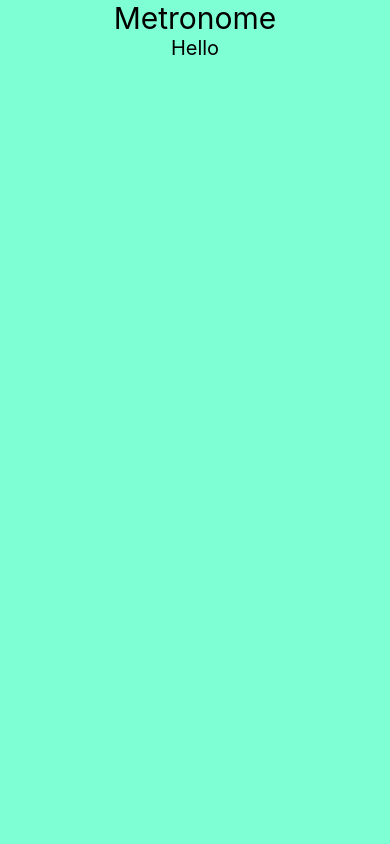
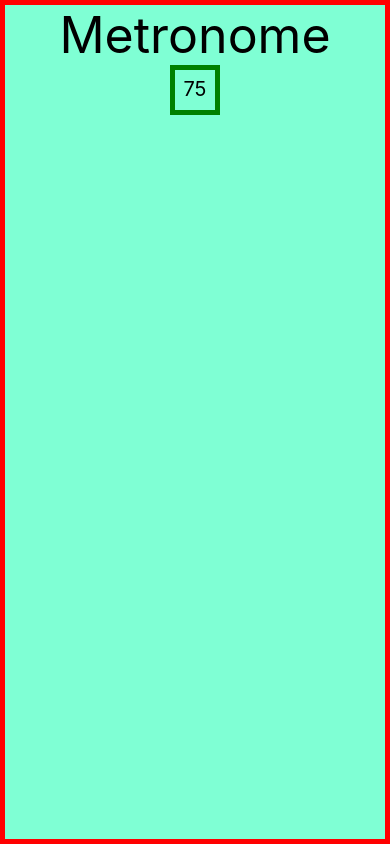
Before and after one commit to Schmillet/MinimalMetronome, a React Native app: screen / in a window 390 px wide. Built offline with nearby package versions, Linux system fonts and the light colour scheme.

Commit message:
Minor UI changes

```diff
--- a/App.js
+++ b/App.js
@@ -1,37 +1,21 @@
-import { StyleSheet, Text, View, SafeAreaView, Pressable } from "react-native";
-import React from "react";
+import {View, StyleSheet} from 'react-native'
+import React from 'react'
+import MainScreen from './components/mainScreen'
 
 const App = () => {
-  return (
-    <SafeAreaView style={styles.wrapper}>
-      <View style={styles.container}>
-        <Text style={styles.titleStyle}>Metronome</Text>
-        <View style={styles.bodyWrap}>
-          <Text style={styles.pressText}>Hello</Text>
+    const {container} = styles
+    return (
+        <View style={container}>
+            <MainScreen />
         </View>
-      </View>
-    </SafeAreaView>
-  );
-};
+    )
+}
 
 const styles = StyleSheet.create({
-  container: {
-    flex: 1,
-    alignItems: "center",
-    justifyContent: "start",
-  },
-  wrapper: {
-    backgroundColor: "#7fffd4",
-    flex: 1,
-  },
-  titleStyle: {
-    color: "black",
-    fontSize: 30,
-  },
-  pressText: {
-    fontSize: 20,
-  },
-  bodyWrap: {},
-});
+    container: {
+        justifyContent: 'center',
+        flex: 1
+    }
+})
 
-export default App;
+export default App
--- a/babel.config.js
+++ b/babel.config.js
@@ -1,6 +1,6 @@
 module.exports = function (api) {
-  api.cache(true);
-  return {
-    presets: ["babel-preset-expo"],
-  };
-};
+    api.cache(true)
+    return {
+        presets: ['babel-preset-expo']
+    }
+}
--- /dev/null
+++ b/components/mainScreen.js
@@ -0,0 +1,49 @@
+import React, {useState} from 'react'
+import {View, SafeAreaView, Text, StyleSheet} from 'react-native'
+
+const MainScreen = () => {
+    const [tempo, setTempo] = useState(75)
+
+    const {container, wrapper, tempoText, titleStyle, body} = styles
+    return (
+        <SafeAreaView style={container}>
+            <View style={wrapper}>
+                <Text style={titleStyle}>Metronome</Text>
+                <View style={body}>
+                    <Text style={tempoText}>{tempo}</Text>
+                </View>
+            </View>
+        </SafeAreaView>
+    )
+}
+
+const styles = StyleSheet.create({
+    container: {
+        backgroundColor: '#7fffd4',
+        flex: 1
+    },
+    wrapper: {
+        flex: 1,
+        alignItems: 'center',
+        justifyContent: 'flex-start',
+        borderWidth: 5,
+        borderColor: 'red'
+    },
+    titleStyle: {
+        color: 'black',
+        fontSize: 50
+    },
+    tempoText: {
+        fontSize: 20,
+        marginTop: 7
+    },
+    body:{
+        borderWidth: 5,
+        borderColor: 'green',
+        height: 50,
+        width: 50,
+        alignItems: 'center',
+    }
+})
+
+export default MainScreen
```
Also changed, not shown: app.json (indentation only), package.json (indentation only), 2 other files (tests, documents, lock files or other folders).
